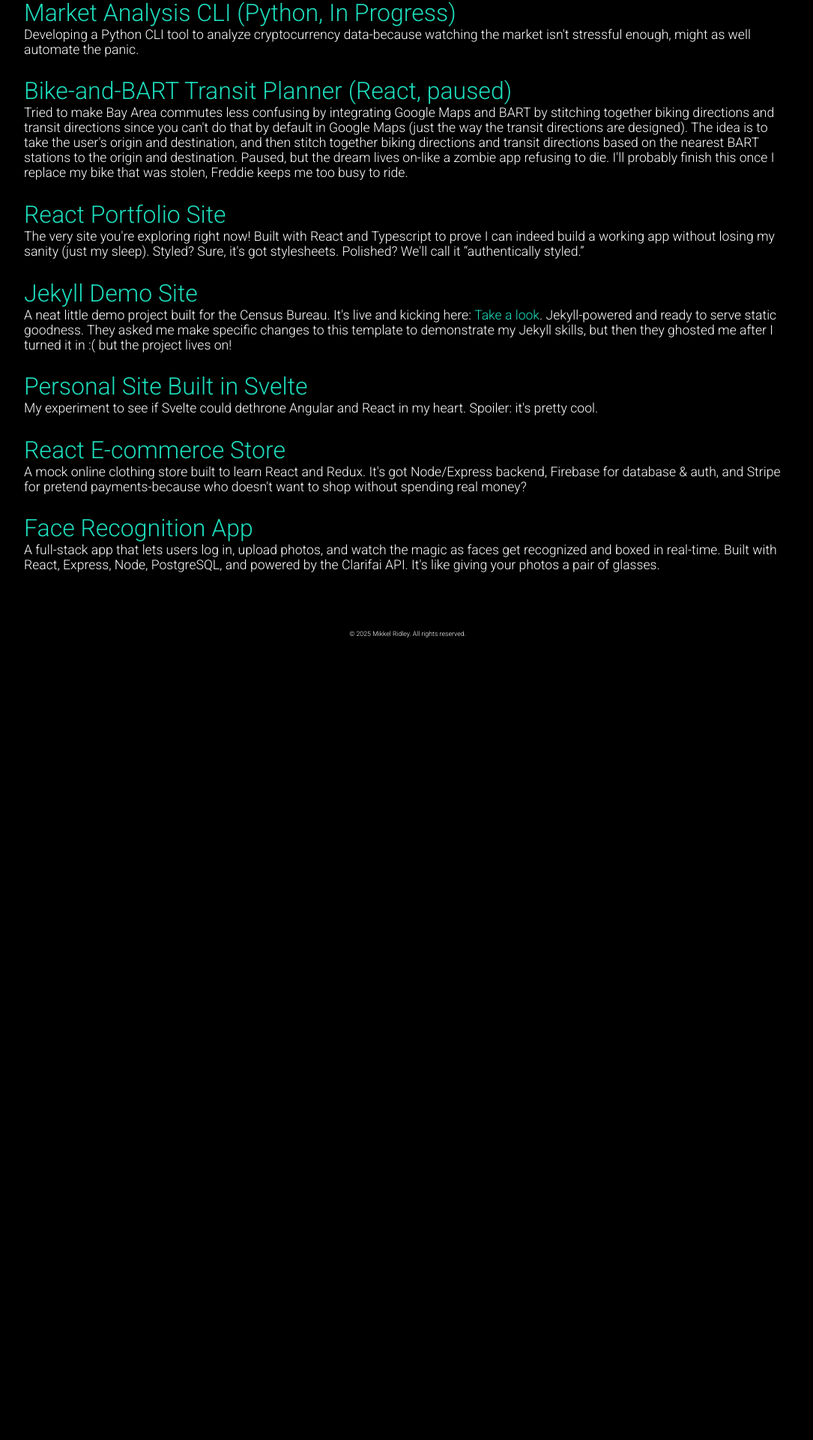
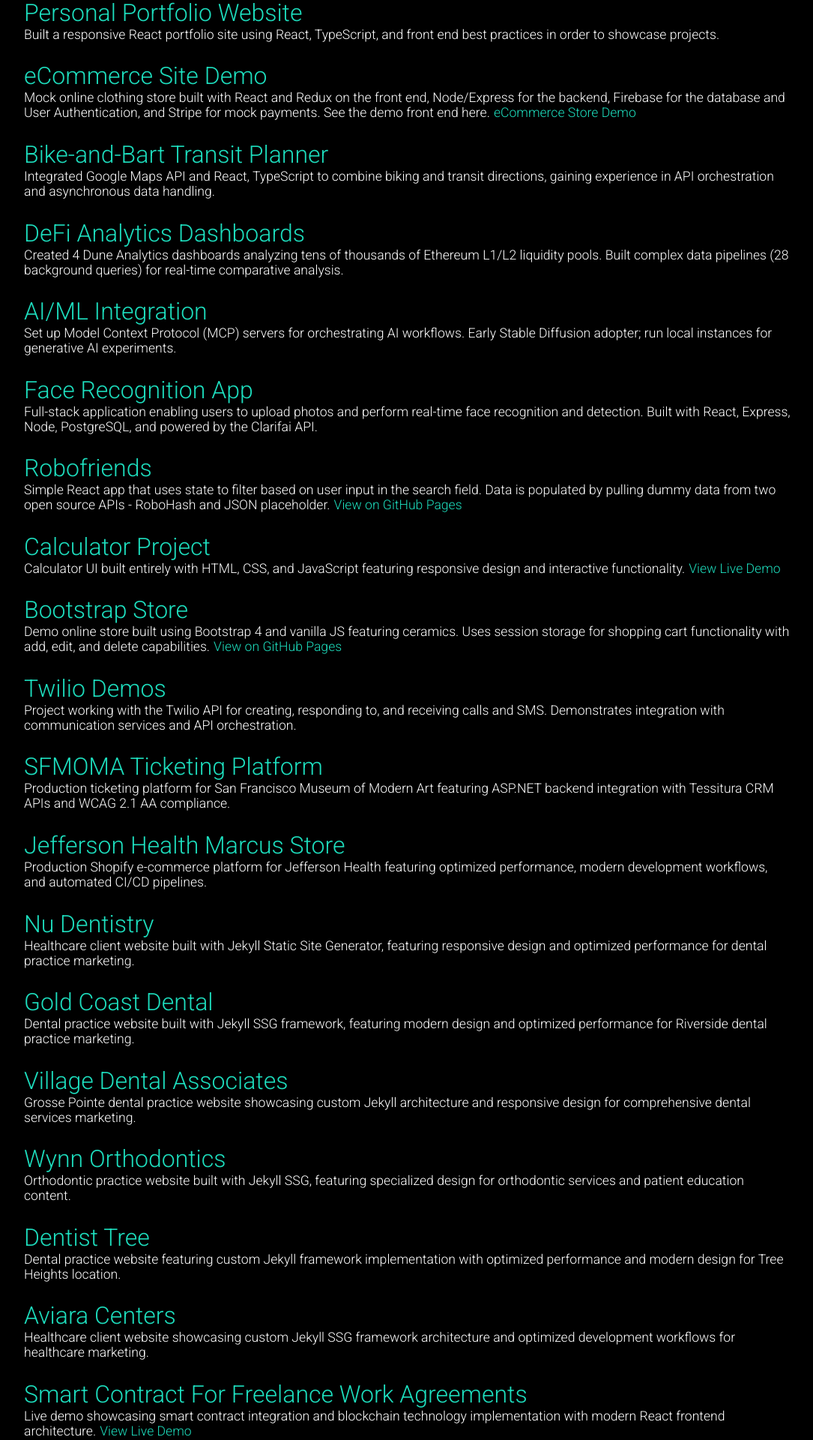
Before and after one commit to mikkel250/portfolio-react-ts, a React (Create React App) app: page /projects in a window 1280 px wide. Shown: the part 258-2178 px from the top of the page at 75% size, without its empty margins (96-1181 px from the left). Before the commit the page ends 1132 px from the top, so only its background shows below. Built offline with nearby package versions, Linux system fonts and the light colour scheme.

Commit message:
update Projects to include a more comprehensive list and portfolio items

```diff
--- a/src/components/Projects.scss
+++ b/src/components/Projects.scss
@@ -1,3 +1,8 @@
-.projects__item-title { margin-bottom: 0; }
+.projects__item-title {
+  margin-bottom: 0;
+  @media (max-width: 600px) {
+    font-weight: bold;
+  }
+}
 
 .projects__item-desc { margin-top: 0; }
--- a/src/components/Projects.tsx
+++ b/src/components/Projects.tsx
@@ -4,80 +4,232 @@
 const Projects: React.FC = () => {
   return (
     <div className="projects">
-      <h1 className="primary">PROJECTS</h1>
+      <h1 className="primary">PROJECTS AND PORTFOLIO</h1>
       <div className='projects__container'>
 
-        {/* New projects from resume */}
-        <div className='projects__item'>
-          <h2 className='projects__item-title primary'><a className="link" target="_blank" rel="noreferrer" href='https://github.com/mikkel250/analysis_simple'>Market Analysis CLI (Python, In Progress)</a></h2>
-          <p className='projects__item-desc'>
-            Developing a Python CLI tool to analyze cryptocurrency data-because watching the market isn't stressful enough, might as well automate the panic.
-          </p>
-        </div>
-
-        <div className='projects__item'>
-          <h2 className='projects__item-title primary'><a className="link" target="_blank" rel="noreferrer" href='https://github.com/mikkel250/optiride'>Bike-and-BART Transit Planner (React, paused)</a></h2>
-          <p className='projects__item-desc'>
-            Tried to make Bay Area commutes less confusing by integrating Google Maps and BART by stitching together biking directions and transit directions since you can't do that by default in Google Maps (just the way the transit directions are designed). The idea is to take the user's origin and destination, and then stitch together biking directions and transit directions based on the nearest BART stations to the origin and destination. Paused, but the dream lives on-like a zombie app refusing to die. I'll probably finish this once I replace my bike that was stolen, Freddie keeps me too busy to ride.
-          </p>
-        </div>
-
-        {/* Existing projects */}
         <div className='projects__item'>
           <h2 className='projects__item-title primary'>
-            <a className="link" target="_blank" rel="noreferrer" href='https://github.com/mikkel250/portfolio-react-ts'>
-              React Portfolio Site
+            <a className="link" target="_blank" rel="noreferrer noopener" href='https://graceful-cucurucho-be578d.netlify.app/'>
+              Personal Portfolio Website
             </a>
           </h2>
           <p className='projects__item-desc'>
-            The very site you're exploring right now! Built with React and Typescript to prove I can indeed build a working app without losing my sanity (just my sleep). Styled? Sure, it's got stylesheets. Polished? We'll call it “authentically styled.”
+            Built a responsive React portfolio site using React, TypeScript, and front end best practices in order to showcase projects.
           </p>
         </div>
 
         <div className='projects__item'>
           <h2 className='projects__item-title primary'>
-            <a className="primary link" target="_blank" rel="noreferrer" href='https://github.com/mikkel250/uswds-jekyll'>
-              Jekyll Demo Site
+            <a className="link" target="_blank" rel="noreferrer noopener" href='https://github.com/mikkel250/react-ecommerce'>
+              eCommerce Site Demo
             </a>
           </h2>
           <p className='projects__item-desc'>
-            A neat little demo project built for the Census Bureau. It's live and kicking here: <a className="primary link" target="_blank" rel="noreferrer" href='https://gifted-stonebraker-95e99b.netlify.app/'>Take a look</a>. Jekyll-powered and ready to serve static goodness. They asked me make specific changes to this template to demonstrate my Jekyll skills, but then they ghosted me after I turned it in :( but the project lives on!
+            Mock online clothing store built with React and Redux on the front end, Node/Express for the backend, Firebase for the database and User Authentication, and Stripe for mock payments. See the demo front end here.
+            <a className="link" style={{ margin: '0 0 0 5px' }} target="_blank" rel="noreferrer noopener" href='https://react-ecommerce-production-b661.up.railway.app'>
+              eCommerce Store Demo
+            </a>
           </p>
         </div>
 
         <div className='projects__item'>
           <h2 className='projects__item-title primary'>
-            <a className="link" target="_blank" rel="noreferrer" href='https://github.com/mikkel250/my_portfolio_website'>
-              Personal Site Built in Svelte
+            <a className="link" target="_blank" rel="noreferrer noopener" href='https://github.com/mikkel250/optiride'>
+              Bike-and-Bart Transit Planner
             </a>
           </h2>
           <p className='projects__item-desc'>
-            My experiment to see if Svelte could dethrone Angular and React in my heart. Spoiler: it's pretty cool.
+            Integrated Google Maps API and React, TypeScript to combine biking and transit directions, gaining experience in API orchestration and asynchronous data handling.
           </p>
         </div>
 
         <div className='projects__item'>
           <h2 className='projects__item-title primary'>
-            <a className="link" target="_blank" rel="noreferrer" href='https://github.com/mikkel250/react-ecommerce'>
-              React E-commerce Store
+            <a className="link" target="_blank" rel="noreferrer noopener" href='https://dune.com/uniwizards/eth-alt-pool-analytics-v4'>
+              DeFi Analytics Dashboards
             </a>
           </h2>
           <p className='projects__item-desc'>
-            A mock online clothing store built to learn React and Redux. It's got Node/Express backend, Firebase for database & auth, and Stripe for pretend payments-because who doesn't want to shop without spending real money?
+            Created 4 Dune Analytics dashboards analyzing tens of thousands of Ethereum L1/L2 liquidity pools. Built complex data pipelines (28 background queries) for real-time comparative analysis.
           </p>
         </div>
 
         <div className='projects__item'>
           <h2 className='projects__item-title primary'>
-            <a className="link" target="_blank" rel="noreferrer" href='https://github.com/mikkel250/face-recognition'>
+            <a className="link" target="_blank" rel="noreferrer noopener" href='https://freelancersmartcontract.netlify.app/'>
+              AI/ML Integration
+            </a>
+          </h2>
+          <p className='projects__item-desc'>
+            Set up Model Context Protocol (MCP) servers for orchestrating AI workflows. Early Stable Diffusion adopter; run local instances for generative AI experiments.
+          </p>
+        </div>
+
+        <div className='projects__item'>
+          <h2 className='projects__item-title primary'>
+            <a className="link" target="_blank" rel="noreferrer noopener" href='https://github.com/mikkel250/face-recognition'>
               Face Recognition App
             </a>
           </h2>
           <p className='projects__item-desc'>
-            A full-stack app that lets users log in, upload photos, and watch the magic as faces get recognized and boxed in real-time. Built with React, Express, Node, PostgreSQL, and powered by the Clarifai API. It's like giving your photos a pair of glasses.
+            Full-stack application enabling users to upload photos and perform real-time face recognition and detection. Built with React, Express, Node, PostgreSQL, and powered by the Clarifai API.
           </p>
         </div>
 
+        <div className='projects__item'>
+          <h2 className='projects__item-title primary'>
+            <a className="link" target="_blank" rel="noreferrer noopener" href='https://github.com/mikkel250/robofriends'>
+              Robofriends
+            </a>
+          </h2>
+          <p className='projects__item-desc'>
+            Simple React app that uses state to filter based on user input in the search field. Data is populated by pulling dummy data from two open source APIs - RoboHash and JSON placeholder.
+            <a className="link" style={{ margin: '0 0 0 5px' }} target="_blank" rel="noreferrer noopener" href='https://mikkel250.github.io/robofriends'>
+              View on GitHub Pages
+            </a>
+          </p>
+        </div>
+
+        <div className='projects__item'>
+          <h2 className='projects__item-title primary'>
+            <a className="link" target="_blank" rel="noreferrer noopener" href='https://github.com/mikkel250/calculator-project'>
+              Calculator Project
+            </a>
+          </h2>
+          <p className='projects__item-desc'>
+            Calculator UI built entirely with HTML, CSS, and JavaScript featuring responsive design and interactive functionality.
+            <a className="link" style={{ margin: '0 0 0 5px' }} target="_blank" rel="noreferrer noopener" href='https://mikkel250.github.io/calculator-project'>
+              View Live Demo
+            </a>
+          </p>
+        </div>
+
+        <div className='projects__item'>
+          <h2 className='projects__item-title primary'>
+            <a className="link" target="_blank" rel="noreferrer noopener" href='https://github.com/mikkel250/bootstrap-store'>
+              Bootstrap Store
+            </a>
+          </h2>
+          <p className='projects__item-desc'>
+            Demo online store built using Bootstrap 4 and vanilla JS featuring ceramics. Uses session storage for shopping cart functionality with add, edit, and delete capabilities.
+            <a className="link" style={{ margin: '0 0 0 5px' }} target="_blank" rel="noreferrer noopener" href='https://mikkel250.github.io/bootstrap-store/'>
+              View on GitHub Pages
+            </a>
+          </p>
+        </div>
+
+        <div className='projects__item'>
+          <h2 className='projects__item-title primary'>
+            <a className="link" target="_blank" rel="noreferrer noopener" href='https://github.com/mikkel250/twilio_demos'>
+              Twilio Demos
+            </a>
+          </h2>
+          <p className='projects__item-desc'>
+            Project working with the Twilio API for creating, responding to, and receiving calls and SMS. Demonstrates integration with communication services and API orchestration.
+          </p>
+        </div>
+
+        <div className='projects__item'>
+          <h2 className='projects__item-title primary'>
+            <a className="link" target="_blank" rel="noreferrer noopener" href='https://tickets.sfmoma.org'>
+              SFMOMA Ticketing Platform
+            </a>
+          </h2>
+          <p className='projects__item-desc'>
+            Production ticketing platform for San Francisco Museum of Modern Art featuring ASP.NET backend integration with Tessitura CRM APIs and WCAG 2.1 AA compliance.
+          </p>
+        </div>
+
+        <div className='projects__item'>
+          <h2 className='projects__item-title primary'>
+            <a className="link" target="_blank" rel="noreferrer noopener" href='https://marcusstore.jeffersonhealth.org'>
+              Jefferson Health Marcus Store
+            </a>
+          </h2>
+          <p className='projects__item-desc'>
+            Production Shopify e-commerce platform for Jefferson Health featuring optimized performance, modern development workflows, and automated CI/CD pipelines.
+          </p>
+        </div>
+
+        <div className='projects__item'>
+          <h2 className='projects__item-title primary'>
+            <a className="link" target="_blank" rel="noreferrer noopener" href='https://nudentistry.com'>
+              Nu Dentistry
+            </a>
+          </h2>
+          <p className='projects__item-desc'>
+            Healthcare client website built with Jekyll Static Site Generator, featuring responsive design and optimized performance for dental practice marketing.
+          </p>
+        </div>
+
+        <div className='projects__item'>
+          <h2 className='projects__item-title primary'>
+            <a className="link" target="_blank" rel="noreferrer noopener" href='https://gcdentalriverside.com'>
+              Gold Coast Dental
+            </a>
+          </h2>
+          <p className='projects__item-desc'>
+            Dental practice website built with Jekyll SSG framework, featuring modern design and optimized performance for Riverside dental practice marketing.
+          </p>
+        </div>
+
+        <div className='projects__item'>
+          <h2 className='projects__item-title primary'>
+            <a className="link" target="_blank" rel="noreferrer noopener" href='https://grossepointevillagedental.com'>
+              Village Dental Associates
+            </a>
+          </h2>
+          <p className='projects__item-desc'>
+            Grosse Pointe dental practice website showcasing custom Jekyll architecture and responsive design for comprehensive dental services marketing.
+          </p>
+        </div>
+
+        <div className='projects__item'>
+          <h2 className='projects__item-title primary'>
+            <a className="link" target="_blank" rel="noreferrer noopener" href='https://wynnortho.com'>
+              Wynn Orthodontics
+            </a>
+          </h2>
+          <p className='projects__item-desc'>
+            Orthodontic practice website built with Jekyll SSG, featuring specialized design for orthodontic services and patient education content.
+          </p>
+        </div>
+
+        <div className='projects__item'>
+          <h2 className='projects__item-title primary'>
+            <a className="link" target="_blank" rel="noreferrer noopener" href='https://dentisttreeheights.com'>
+              Dentist Tree
+            </a>
+          </h2>
+          <p className='projects__item-desc'>
+            Dental practice website featuring custom Jekyll framework implementation with optimized performance and modern design for Tree Heights location.
+          </p>
+        </div>
+
+        <div className='projects__item'>
+          <h2 className='projects__item-title primary'>
+            <a className="link" target="_blank" rel="noreferrer noopener" href='https://aviaracenters.com'>
+              Aviara Centers
+            </a>
+          </h2>
+          <p className='projects__item-desc'>
+            Healthcare client website showcasing custom Jekyll SSG framework architecture and optimized development workflows for healthcare marketing.
+          </p>
+        </div>
+
+        <div className='projects__item'>
+          <h2 className='projects__item-title primary'>
+            <a className="link" target="_blank" rel="noreferrer noopener" href='https://github.com/mikkel250/SoftwareDevSmartContract'>
+              Smart Contract For Freelance Work Agreements
+            </a>
+          </h2>
+          <p className='projects__item-desc'>
+            Live demo showcasing smart contract integration and blockchain technology implementation with modern React frontend architecture.
+            <a className="link" style={{ margin: '0 0 0 5px' }} target="_blank" rel="noreferrer noopener" href='https://freelancersmartcontract.netlify.app'>
+              View Live Demo
+            </a>
+          </p>
+        </div>
       </div>
     </div>
   );
```
